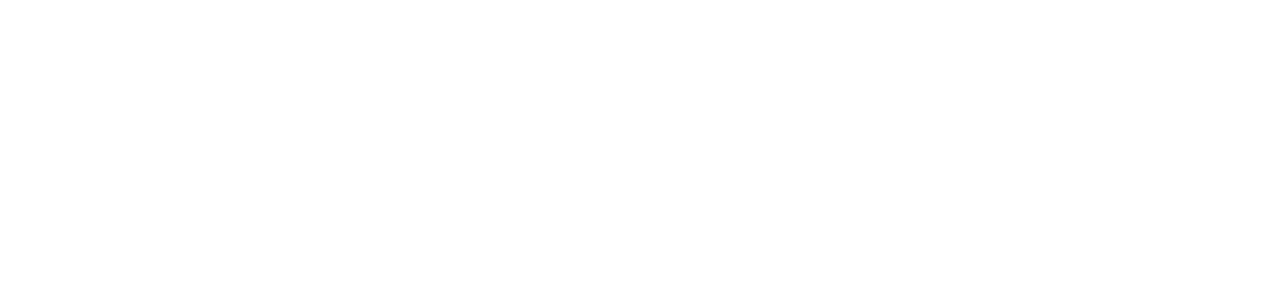
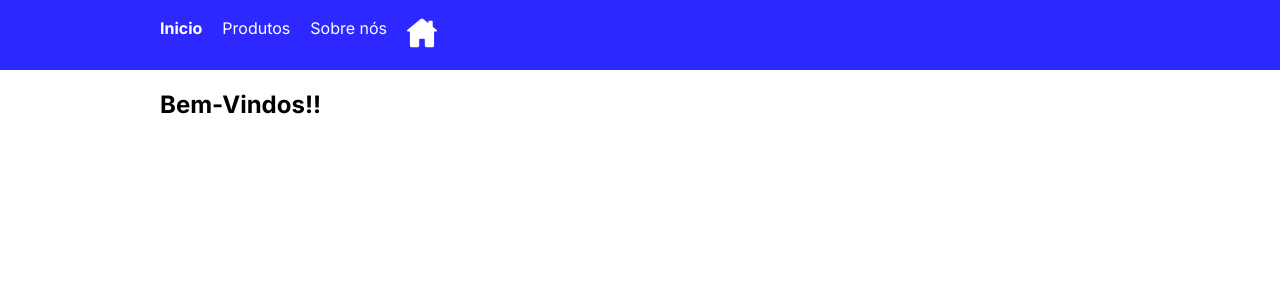
Before and after one commit to AlcidesThiago2016/Desafio-Rotas-React-Dev, a React (Vite) app in the folder desafioRotasReactDev/: page /home in a window 1280 px wide. Before the commit this address had no page. Shown: the top 300 px of the page. Built offline with nearby package versions, Linux system fonts and the light colour scheme.

Commit message:
Create Products

```diff
--- a/desafioRotasReactDev/src/App.tsx
+++ b/desafioRotasReactDev/src/App.tsx
@@ -1,6 +1,7 @@
 
-import { BrowserRouter, Route, Routes } from 'react-router-dom'
+import { BrowserRouter, Navigate, Route, Routes } from 'react-router-dom'
 import Home from './routes/Home'
+import HomeBody from './routes/Home/HomeBody'
 
 function App() {
 
@@ -9,7 +10,10 @@ function App() {
     <>
       <BrowserRouter>
         <Routes>
-          <Route path="/" element={<Home />} />
+          <Route path="/" element={<Home />}>
+          <Route index element={<Navigate to="/home" />} />
+          <Route path="home" element={<HomeBody />} />
+          /</Route>
         </Routes>
       </BrowserRouter>
     </>
--- a/desafioRotasReactDev/src/routes/Home/Products/styles.css
+++ b/desafioRotasReactDev/src/routes/Home/Products/styles.css
@@ -0,0 +1,3 @@
+.content {
+    font-size: 16px;
+}
```
Also changed, not shown: desafioRotasReactDev/src/routes/Home/Products/index.tsx (+14 -0 lines).
